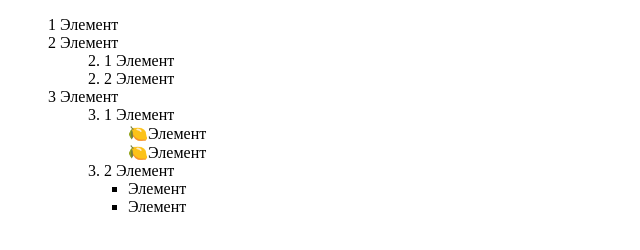
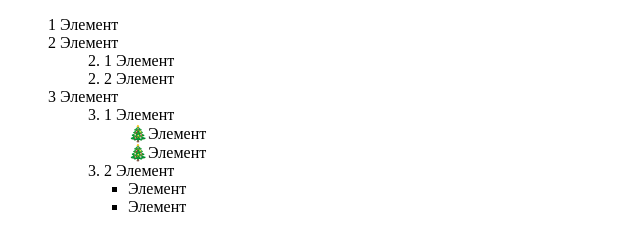
Before and after one commit to annaovsy/HTML-CSS, a plain HTML site: page Classwork3/index.html in a window 1280 px wide. Shown: the full height of the page, 0-640 px from the left. Drawn offline with Linux system fonts and the light colour scheme.

Commit message:
fix classwork

```diff
--- a/Classwork3/style/style.css
+++ b/Classwork3/style/style.css
@@ -14,5 +14,5 @@ ul li::before{
     content: normal;
 }
 .img::before{
-    content: '🍋';
+    content: '🎄';
 }
--- /dev/null
+++ b/Classwork4/style/style.css
@@ -0,0 +1,31 @@
+/* div{
+    background-color: cadetblue;
+    margin: 20px 40px 20px 20px;
+    padding-top: 20px;
+}
+li{
+    margin: 5px 0 5px 0;
+}
+ul{
+    margin-left: 40px;
+} */
+ul{
+    background-color: rgb(108, 139, 185);
+    width: 500px;
+    height: 380px;
+    margin: auto;
+    margin-top: 100px;
+    padding: 15px;
+    list-style-type: none;
+}
+li{
+    background-color: cornflowerblue;
+    margin: 25px 25px 0 25px;
+    height: 40px;
+    font-size: 20px;
+    padding: 5px 0 0 20px;
+}
+li::before{
+    content: '🎄';
+    background-color: cornsilk;
+}
```
Also changed, not shown: Classwork4/index.html (added, +54 -0 lines).
